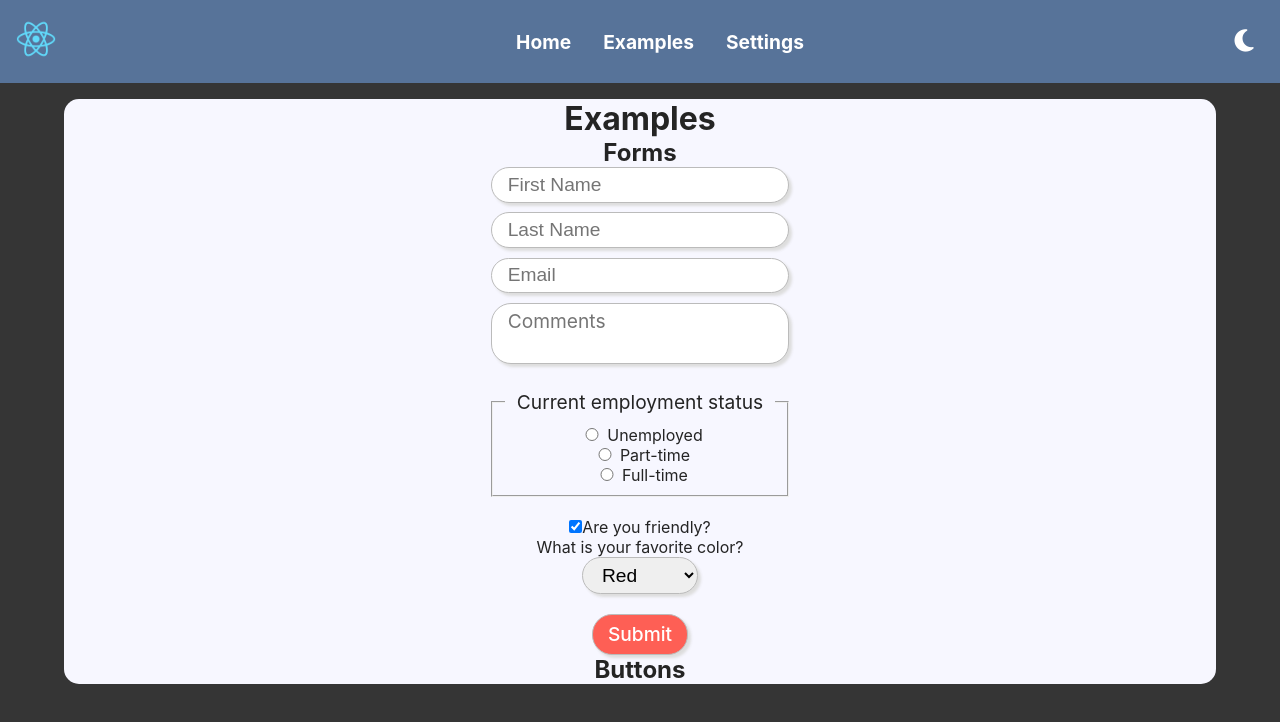
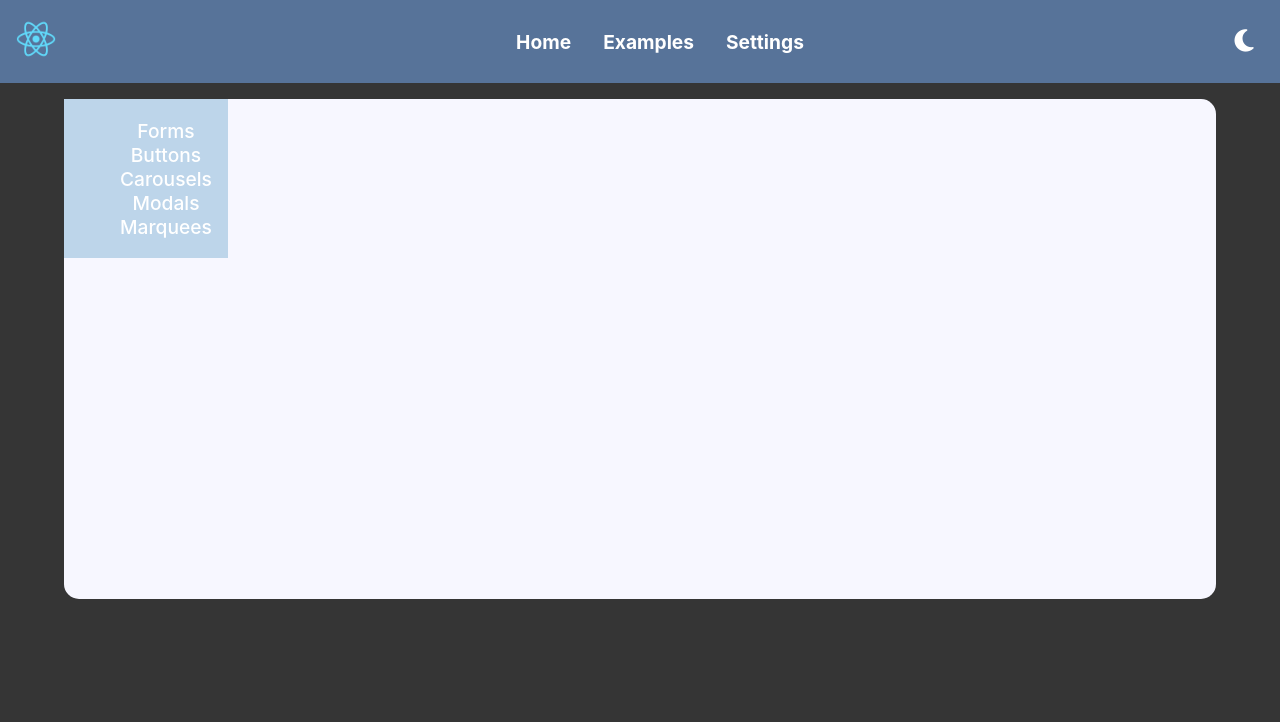
Before and after one commit to mrmendoza-dev/ui-kit, a React (Vite) app: page /examples in a window 1280 px wide. Shown: the top 722 px of the page. Built offline with nearby package versions, Linux system fonts and the light colour scheme.

Commit message:
small changes

```diff
--- a/src/App.tsx
+++ b/src/App.tsx
@@ -6,6 +6,9 @@ import { Routes, Route, Link } from "react-router-dom";
 import Home from "./pages/Home"
 import Examples from "./pages/Examples";
 import Settings from "./pages/Settings";
+import SideNav from "./components/SideNav";
+import Form from "./components/Form";
+import Buttons from "./components/Buttons";
 
 function App() {
   const [count, setCount] = useState(0)
@@ -15,9 +18,19 @@ function App() {
       <Nav />
 
       <div className="AppPage">
+        {/* <SideNav /> */}
+
         <Routes>
           <Route path="/" element={<Home />} />
           <Route path="/examples" element={<Examples />} />
+
+          <Route path="/examples" element={<Examples />} />
+          <Route
+            path="/examples/forms"
+            element={<Form />}
+          />
+          <Route path="/examples/buttons" element={<Buttons />} />
+
           <Route path="/settings" element={<Settings />} />
         </Routes>
       </div>
--- /dev/null
+++ b/src/components/SideNav.tsx
@@ -0,0 +1,40 @@
+
+import React, { useState, useEffect } from "react";
+import { Link } from "react-router-dom";
+import "../css/SideNav.css";
+import "../css/index.css";
+
+
+export default function SideNav() {
+  return (
+    <div className="SideNav">
+      <ul className="side-nav-list">
+        <li className="side-nav-item">
+          <Link className="side-nav-link" to="/examples/forms">
+            Forms
+          </Link>
+        </li>
+        <li className="side-nav-item">
+          <Link className="side-nav-link" to="/examples/buttons">
+            Buttons
+          </Link>
+        </li>
+        <li className="side-nav-item">
+          <Link className="side-nav-link" to="/examples/carousels">
+            Carousels
+          </Link>
+        </li>
+        <li className="side-nav-item">
+          <Link className="side-nav-link" to="/examples/modals">
+            Modals
+          </Link>
+        </li>
+        <li className="side-nav-item">
+          <Link className="side-nav-link" to="/examples/marquees">
+            Marquees
+          </Link>
+        </li>
+      </ul>
+    </div>
+  );
+}
--- a/src/css/App.css
+++ b/src/css/App.css
@@ -21,3 +21,8 @@
   border-radius: 15px;
 
 }
+
+.page {
+  display: flex;
+  min-height: 100%;
+}
--- /dev/null
+++ b/src/css/SideNav.css
@@ -0,0 +1,25 @@
+
+
+
+.SideNav {
+    height: 100%;
+        background-color: var(--clrAccent1);
+    color: #fff;
+    padding: 1.2em 1em;
+}
+
+.side-nav-list {
+    display: flex;
+    flex-direction: column;
+
+}
+
+.side-nav-item {
+    list-style-type: none;
+}
+
+.side-nav-link {
+    color: inherit;
+    font-size: 1.2rem;
+    font-weight: 500;
+}
--- a/src/pages/Examples.tsx
+++ b/src/pages/Examples.tsx
@@ -2,15 +2,16 @@
 import "../css/input.css"
 import Form from "../components/Form";
 import Buttons from "../components/Buttons";
-
+import SideNav from "../components/SideNav";
+import {Routes, Route, Link} from "react-router-dom"
 
 
 export default function Examples() {
   return (
-    <div className="Examples">
-      <h1>Examples</h1>
-      <Form />
-      <Buttons />
+    <div className="Examples page">
+      <SideNav />
+
+      <div className=""></div>
     </div>
   );
 }
```
Also changed, not shown: src/css/root.css (deleted).
